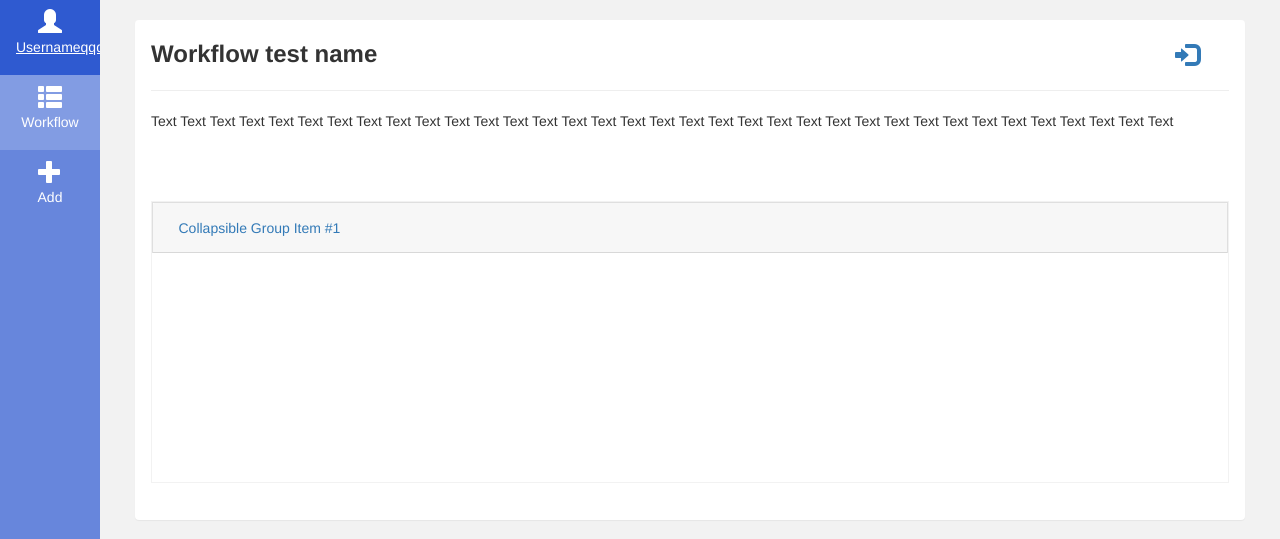
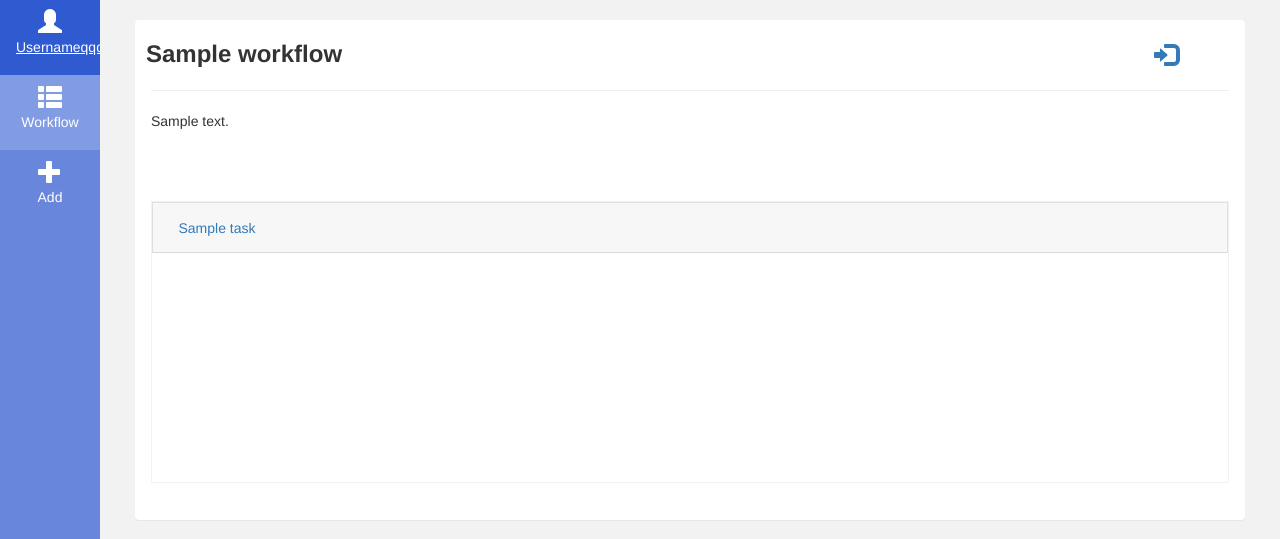
Before and after one commit to mazsak/projectZIO, a Django app: page /workflows in a window 1280 px wide. Shown: the top 539 px of the page. Run offline with Django 3.2, Linux system fonts and the light colour scheme; tables that the repository leaves empty hold one stand-in row (values such as "Sample post"); some libraries are stand-ins or nearby versions.

Commit message:
Add: Workflow view

```diff
--- a/app/workflows/models.py
+++ b/app/workflows/models.py
@@ -17,7 +17,7 @@ STATUS_VALUES = (
 class Subtask(models.Model):
     name = models.CharField(max_length=60)
     notes = models.CharField(max_length=1000)
-    script_path = models.FilePathField()
+    script_path = models.FilePathField(path='D:\ZIO\projectZIO\skrypty')
     created_on = models.DateTimeField(default=datetime.now)
     updated_on = models.DateTimeField(auto_now=True)
     status = models.CharField(max_length=32, choices=STATUS_VALUES,
--- a/app/workflows/templates/pages/workflows.html
+++ b/app/workflows/templates/pages/workflows.html
@@ -18,15 +18,17 @@
     </div>
     <div style="margin-left:130px;">
         <div class="row" style="width: 100%;">
-            <div class="panel col" style="margin:20px;height: 500px; min-width: 200px;">
+            {% for workflow in workflows %}
+                <div class="panel col" style="margin:20px;height: 500px; min-width: 400px;">
                     <div>
-                    <div class="row " style="width: 100%">
-                        <div class="col">
-                            <h3 style="font-weight: bold; margin: 0;">
-                                Workflow test name
+                        <div class="row " style="width: calc(100% - 30px)">
+                            <div style="width: calc(100% - 30px);">
+                                <h3 style="font-weight: bold; margin:0 10px; overflow: hidden; white-space: nowrap;"
+                                    data-toggle="tooltip" data-placement="top" title="{{ workflow.name }}">
+                                    {{ workflow.name }}
                                 </h3>
                             </div>
-                        <div class="col col-lg-2" style="text-align: right;">
+                            <div style="text-align: right;">
                                 <a href="#">
                                     <i class="glyphicon glyphicon-log-in" style="font-size: 24px;"></i>
                                 </a>
@@ -34,65 +36,77 @@
                         </div>
                         <hr/>
                         <p style="height: 80px; overflow-y: scroll;">
-                        Text Text Text Text Text Text Text Text Text Text Text Text Text Text Text Text Text Text Text
-                        Text Text Text Text Text Text Text Text Text Text Text Text Text Text Text Text
+                            {{ workflow.notes }}
                         </p>
                     </div>
+
                     <div style="border: 1px solid #F2F2F2;">
                         <div style="height: 280px; overflow-y: scroll; margin: 0;">
-                        <div class="accordion" id="accordionExample" style="margin: 0;">
+                            <div class="accordion" style="margin: 0;">
+                                {% for task in workflow.tasks.all %}
                                     <div class="card" style="margin: 0;">
-                                <div class="card-header" id="headingOne" style="margin: 0;">
+                                        <div class="card-header" id="{{ task.id }}"
+                                             style="margin: 0;">
                                             <h5 style="margin: 0;">
                                                 <button class="btn btn-link " type="button" data-toggle="collapse"
-                                                data-target="#collapseOne" aria-expanded="true"
-                                                aria-controls="collapseOne" style="margin: 0;">
-                                            Collapsible Group Item #1
+                                                        data-target="#collapse{{ task.id }}" aria-expanded="true"
+                                                        aria-controls="collapse{{ task.id }}"
+                                                        style="margin: 0; overflow: hidden; white-space: nowrap;"
+                                                        data-toggle="tooltip" data-placement="top"
+                                                        title="{{ task.name }}">
+                                                    {{ task.name }}
                                                 </button>
                                             </h5>
                                         </div>
 
-                                <div id="collapseOne" class="collapse" aria-labelledby="headingOne"
+                                        <div id="collapse{{ task.id }}" class="collapse" aria-labelledby="{{ task.id }}"
                                              data-parent="#accordionExample">
                                             <div class="card-body">
                                                 <div>
                                                     <p>
-                                                Description Description Description Description Description Description
-                                                Description Description Description Description
+                                                        {{ task.notes }}
                                                     </p>
                                                 </div>
                                                 <div>
+                                                    {% for subtask in task.subtasks.all %}
                                                         <div class="card" style="margin: 0;">
-                                                <div class="card-header" id="asasd" style="margin: 0;">
+                                                            <div class="card-header" id="subtask{{ subtask.id }}"
+                                                                 style="margin: 0;">
                                                                 <h5 style="margin: 0;">
                                                                     <button class="btn btn-link" type="button"
                                                                             data-toggle="collapse"
-                                                                data-target="#asdasdasdasd" aria-expanded="true"
-                                                                aria-controls="asdasdasdasd" style="margin: 0;">
-                                                            Collapsible Group Item #1
+                                                                            data-target="#collapseSubtask{{ subtask.id }}"
+                                                                            aria-expanded="true"
+                                                                            aria-controls="collapseSubtask{{ subtask.id }}"
+                                                                            style="margin: 0;" data-toggle="tooltip"
+                                                                            data-placement="top"
+                                                                            title="{{ subtask.name }}">
+                                                                        {{ subtask.name }}
                                                                     </button>
                                                                 </h5>
                                                             </div>
 
-                                                <div id="asdasdasdasd" class="collapse" aria-labelledby="asasd"
+                                                            <div id="collapseSubtask{{ subtask.id }}" class="collapse"
+                                                                 aria-labelledby="subtask{{ subtask.id }}"
                                                                  data-parent="#accordionExample">
                                                                 <div class="card-body">
                                                                     <p>
-                                                            Description Description Description Description
-                                                            Description Description Description Description
-                                                            Description Description
+                                                                        {{ subtask.notes }}
                                                                     </p>
                                                                 </div>
                                                             </div>
                                                         </div>
+                                                    {% endfor %}
                                                 </div>
                                             </div>
                                         </div>
                                     </div>
+                                {% endfor %}
                             </div>
                         </div>
                     </div>
                 </div>
+            {% endfor %}
         </div>
     </div>
 </div>
--- a/app/workflows/views.py
+++ b/app/workflows/views.py
@@ -5,6 +5,8 @@ from django.contrib.auth.models import User
 
 
 # Create your views here.
+from workflows.models import Workflow
+
 
 def index_view(request):
     return render(request, 'pages/index.html')
@@ -54,4 +56,5 @@ def register_view(request):
 
 
 def workflows_view(request):
-    return render(request, 'pages/workflows.html')
+    context = {"workflows": Workflow.objects.all()}
+    return render(request, 'pages/workflows.html', context)
```
Lines whose indentation alone changed are shown as unchanged.
